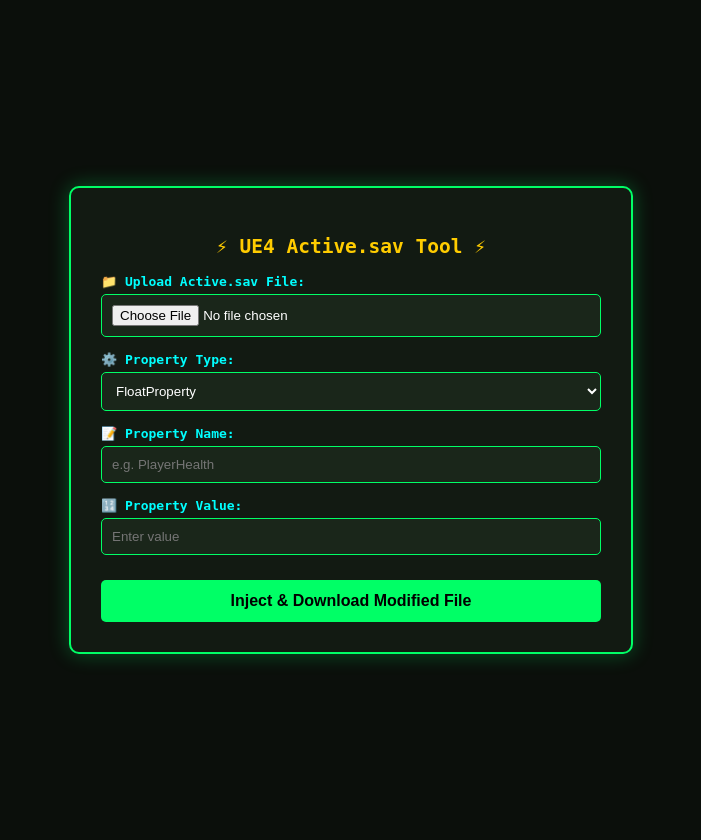
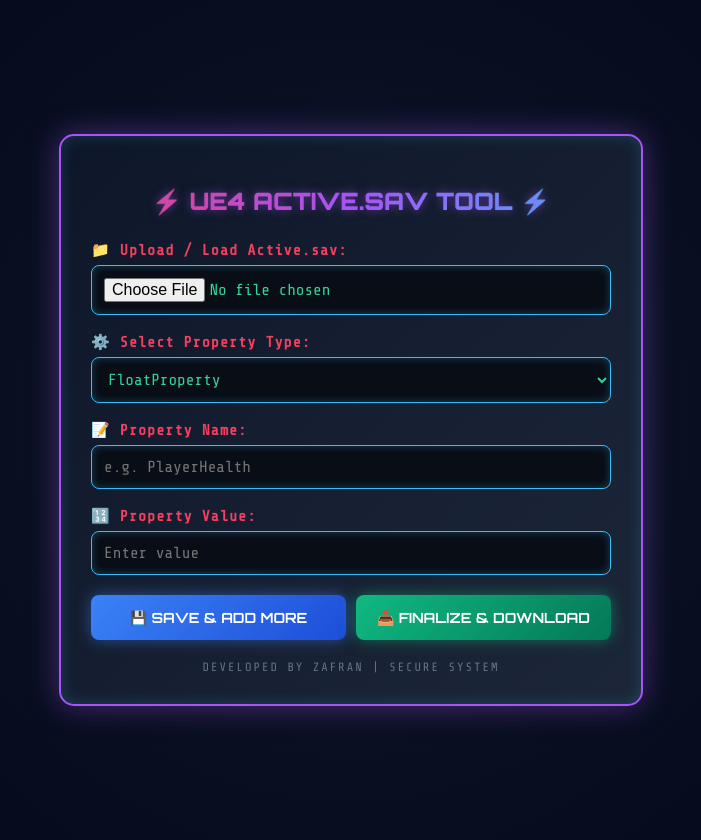
Before and after one commit to noobextra94-del/Active.sav_online, a Flask app: page / in a window 1280 px wide. Shown: the whole page, without its empty margins (289-990 px from the left). Run offline with Flask 3, Linux system fonts and the light colour scheme; the visitor is signed in with stand-in values (Sample User, id 1).

Commit message:
Update index.html

```diff
--- a/templates/index.html
+++ b/templates/index.html
@@ -2,29 +2,133 @@
 <html lang="en">
 <head>
     <meta charset="UTF-8">
-    <title>ZAFRAN - UE4 Active.sav Tool</title>
+    <title>ZAFRAN - UE4 Active.sav Ultimate Tool</title>
     <style>
-        body { background: #0b0f0b; color: #00ff66; font-family: monospace; margin: 0; padding: 20px; display: flex; justify-content: center; align-items: center; min-height: 100vh; }
-        .container { background: #121a12; border: 2px solid #00ff66; padding: 30px; border-radius: 10px; width: 100%; max-width: 500px; box-shadow: 0 0 20px rgba(0, 255, 102, 0.3); }
-        h2 { text-align: center; color: #ffcc00; }
-        .form-group { margin-bottom: 15px; }
-        label { display: block; margin-bottom: 5px; color: #00ffff; font-weight: bold; }
-        input, select { width: 100%; padding: 10px; background: #1a261a; border: 1px solid #00ff66; color: #ffffff; border-radius: 5px; box-sizing: border-box; }
-        .vector-box { display: flex; gap: 5px; }
-        button { width: 100%; padding: 12px; background: #00ff66; color: #000000; border: none; font-weight: bold; font-size: 16px; border-radius: 5px; cursor: pointer; margin-top: 10px; }
-        button:hover { background: #00cc52; }
+        @import url('https://fonts.googleapis.com/css2?family=Orbitron:wght@400;700;900&family=Share+Tech+Mono&display=swap');
+
+        body {
+            background: radial-gradient(circle at center, #0f172a 0%, #020617 100%);
+            color: #38bdf8;
+            font-family: 'Share Tech Mono', monospace;
+            margin: 0;
+            padding: 20px;
+            display: flex;
+            justify-content: center;
+            align-items: center;
+            min-height: 100vh;
+        }
+        .container {
+            background: linear-gradient(135deg, rgba(15, 23, 42, 0.9), rgba(30, 41, 59, 0.9));
+            border: 2px solid #a855f7;
+            padding: 30px;
+            border-radius: 15px;
+            width: 100%;
+            max-width: 520px;
+            box-shadow: 0 0 30px rgba(168, 85, 247, 0.4), inset 0 0 15px rgba(56, 189, 248, 0.2);
+        }
+        h2 {
+            text-align: center;
+            font-family: 'Orbitron', sans-serif;
+            font-weight: 900;
+            background: linear-gradient(90deg, #f43f5e, #a855f7, #38bdf8);
+            -webkit-background-clip: text;
+            -webkit-text-fill-color: transparent;
+            text-shadow: 0 0 10px rgba(168, 85, 247, 0.5);
+            margin-bottom: 25px;
+        }
+        .form-group { margin-bottom: 18px; }
+        label {
+            display: block;
+            margin-bottom: 6px;
+            color: #f43f5e;
+            font-weight: bold;
+            font-size: 15px;
+            letter-spacing: 1px;
+        }
+        input, select {
+            width: 100%;
+            padding: 12px;
+            background: #090d16;
+            border: 1px solid #38bdf8;
+            color: #34d399;
+            font-family: 'Share Tech Mono', monospace;
+            font-size: 16px;
+            border-radius: 8px;
+            box-sizing: border-box;
+            outline: none;
+            box-shadow: inset 0 0 8px rgba(56, 189, 248, 0.3);
+            transition: 0.3s;
+        }
+        input:focus, select:focus {
+            border-color: #f43f5e;
+            box-shadow: 0 0 12px rgba(244, 63, 94, 0.6);
+        }
+        .vector-box { display: flex; gap: 8px; }
+        .btn-group {
+            display: flex;
+            gap: 10px;
+            margin-top: 20px;
+        }
+        button {
+            flex: 1;
+            padding: 14px;
+            border: none;
+            font-family: 'Orbitron', sans-serif;
+            font-weight: 700;
+            font-size: 14px;
+            border-radius: 8px;
+            cursor: pointer;
+            transition: 0.3s;
+            text-transform: uppercase;
+        }
+        .btn-save {
+            background: linear-gradient(135deg, #3b82f6, #1d4ed8);
+            color: #ffffff;
+            box-shadow: 0 0 15px rgba(59, 130, 246, 0.5);
+        }
+        .btn-save:hover { background: linear-gradient(135deg, #2563eb, #1e40af); box-shadow: 0 0 20px rgba(59, 130, 246, 0.8); }
+
+        .btn-download {
+            background: linear-gradient(135deg, #10b981, #047857);
+            color: #ffffff;
+            box-shadow: 0 0 15px rgba(16, 185, 129, 0.5);
+        }
+        .btn-download:hover { background: linear-gradient(135deg, #059669, #065f46); box-shadow: 0 0 20px rgba(16, 185, 129, 0.8); }
+
+        .msg {
+            background: rgba(16, 185, 129, 0.15);
+            border: 1px solid #10b981;
+            color: #34d399;
+            padding: 10px;
+            border-radius: 6px;
+            text-align: center;
+            margin-bottom: 15px;
+            font-weight: bold;
+        }
+        .footer {
+            text-align: center;
+            margin-top: 20px;
+            font-size: 12px;
+            color: #64748b;
+            letter-spacing: 2px;
+        }
     </style>
 </head>
 <body>
     <div class="container">
-        <h2>⚡ UE4 Active.sav Tool ⚡</h2>
+        <h2>⚡ UE4 ACTIVE.SAV TOOL ⚡</h2>
+
+        {% if message %}
+            <div class="msg">{{ message }}</div>
+        {% endif %}
+
         <form action="/" method="POST" enctype="multipart/form-data">
             <div class="form-group">
-                <label>📁 Upload Active.sav File:</label>
-                <input type="file" name="file" required>
+                <label>📁 Upload / Load Active.sav:</label>
+                <input type="file" name="file">
             </div>
             <div class="form-group">
-                <label>⚙️ Property Type:</label>
+                <label>⚙️ Select Property Type:</label>
                 <select name="prop_type" id="propType" onchange="toggleInputs()">
                     <option value="FloatProperty">FloatProperty</option>
                     <option value="IntProperty">IntProperty</option>
@@ -43,15 +147,20 @@
                 <input type="text" name="prop_val" placeholder="Enter value">
             </div>
             <div class="form-group" id="vectorValueDiv" style="display: none;">
-                <label>📐 Vector Coordinates (X, Y, Z):</label>
+                <label>📐 Vector Coordinates:</label>
                 <div class="vector-box">
                     <input type="number" step="any" name="vec_x" placeholder="X">
                     <input type="number" step="any" name="vec_y" placeholder="Y">
                     <input type="number" step="any" name="vec_z" placeholder="Z">
                 </div>
             </div>
-            <button type="submit">Inject & Download Modified File</button>
+
+            <div class="btn-group">
+                <button type="submit" name="action" value="save_more" class="btn-save">💾 Save & Add More</button>
+                <button type="submit" name="action" value="download" class="btn-download">📥 Finalize & Download</button>
+            </div>
         </form>
+        <div class="footer">DEVELOPED BY ZAFRAN | SECURE SYSTEM</div>
     </div>
 
     <script>
```
